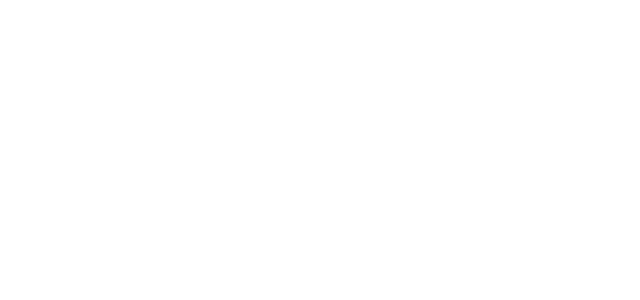
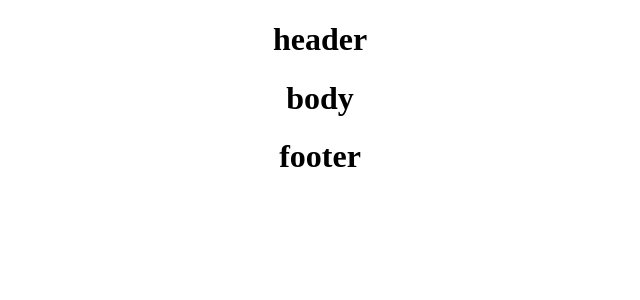
Before and after one commit to pgyseven/reactbasicex2, a React (Create React App) app: page / in a window 1280 px wide. Shown: the top 300 px of the page, without its empty margins (320-960 px from the left). Built offline with nearby package versions, Linux system fonts and the light colour scheme.

Commit message:
feat: create react component

```diff
--- /dev/null
+++ b/src/App.css
@@ -0,0 +1,3 @@
+.App {
+    text-align: center;
+}
--- a/src/App.js
+++ b/src/App.js
@@ -1,9 +1,14 @@
-
+import "./App.css"
+import Header from "./component/Header.js";
+import Body from "./component/Body.js";
+import Footer from "./component/Footer.js";
 
 function App() {
   return (
     <div className="App">
-
+      <Header />
+      <Body />
+      <Footer />
     </div>
   );
 }
--- /dev/null
+++ b/src/component/Body.js
@@ -0,0 +1,12 @@
+function Body() {
+    return(
+      <div className="body">
+        <h1>body</h1>
+      </div>
+    );
+  }
+
+export default Body;
+
+// export : 기본적으로 변수, 함수, 상수, 객체등을 내보내기 할 때 사용
+// export default : 하나의 js 파일내에 하나의 컴포넌트가 있고, 단 하나만 내보낼때
--- /dev/null
+++ b/src/component/Footer.js
@@ -0,0 +1,10 @@
+function Footer() {
+    return(
+        <footer>
+            <h1>footer</h1>
+        </footer>
+
+    );
+}
+
+export default Footer;
--- /dev/null
+++ b/src/component/Header.js
@@ -0,0 +1,19 @@
+// Component를 함수 선언식으로 표현할 수도 있고,
+// function Header { // 컴포넌트는 일반 메서드랑 구분 위해서 대문자 쓴다.
+//   return(
+//     <header>
+//       <h1>header</h1>
+//     </header>
+//   );
+// }
+
+// Component를 함수 표현식으로 표현할 수도 있다.
+const Header = function() {
+    return(
+      <header>
+        <h1>header</h1>
+      </header>
+  );
+
+}
+export default Header;
```
